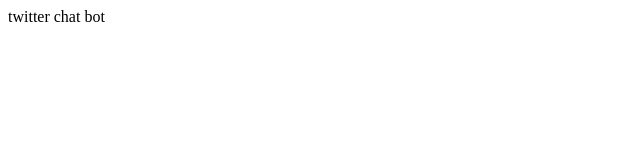
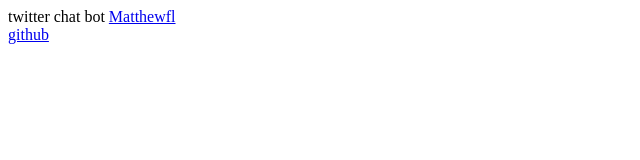
Before and after one commit to matthewfl/twitterChat, a plain HTML site: page index.html in a window 1280 px wide. Shown: the whole page, without its empty margins (0-640 px from the left). Drawn offline with Linux system fonts and the light colour scheme.

Commit message:
add a little to the pages

```diff
--- a/index.html
+++ b/index.html
@@ -1 +1,3 @@
 twitter chat bot
+<a href="http://matthewfl.com">Matthewfl</a><br>
+<a href="http://github.com/matthewfl">github</a>
```
